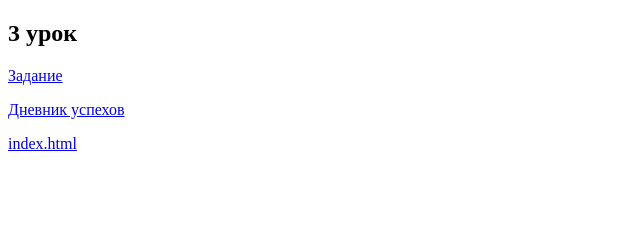
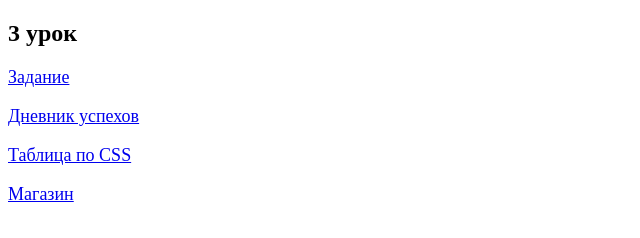
Before and after one commit to alyushnin/html-css_hw_les3, a plain HTML site: page 3les.html in a window 1280 px wide. Shown: the whole page, without its empty margins (0-640 px from the left). Drawn offline with Linux system fonts and the light colour scheme.

Commit message:
Добавил ссылку на CSS таблицу

```diff
--- a/3les.html
+++ b/3les.html
@@ -6,9 +6,9 @@
 </head>
 <body>
 <h2>3 урок</h2>
-	<p><a href="hw_desc3.html">Задание</a></p>
-	<p><a href="dia_suc.html">Дневник успехов</a></p>
-	<p><a href="shop/index.html">index.html</a></p>
-
+	<p style="font-size: 18px"><a href="hw_desc3.html">Задание</a></p>
+	<p style="font-size: 18px"><a href="dia_suc.html">Дневник успехов</a></p>
+	<p style="font-size: 18px"><a href="css_table.html">Таблица по CSS</a></p>
+	<p style="font-size: 18px"><a href="shop/index.html">Магазин</a></p>
 </body>
 </html>
```
